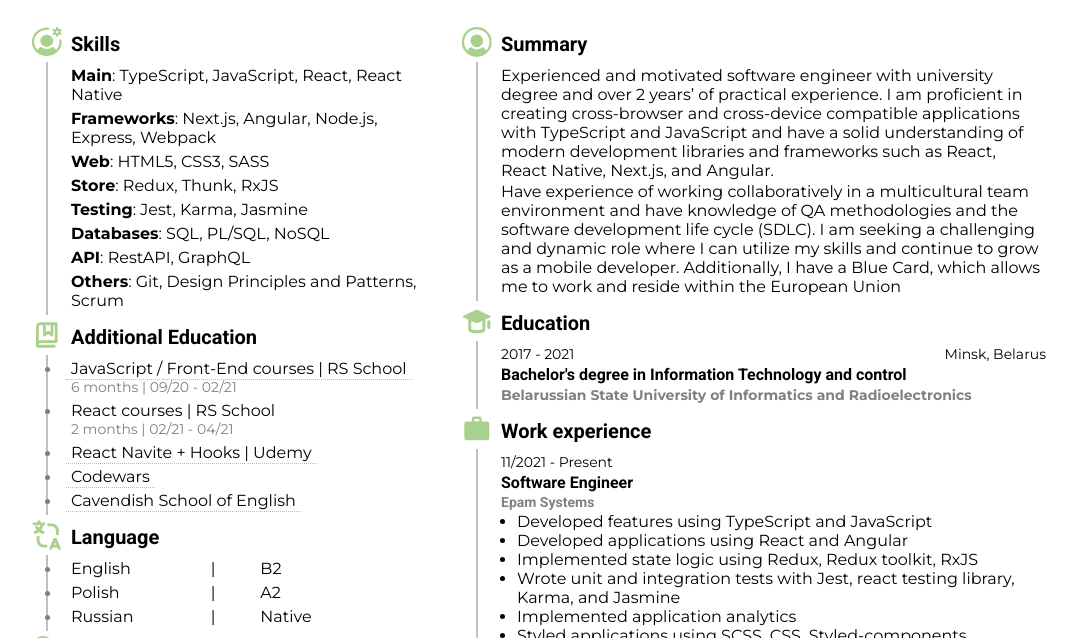
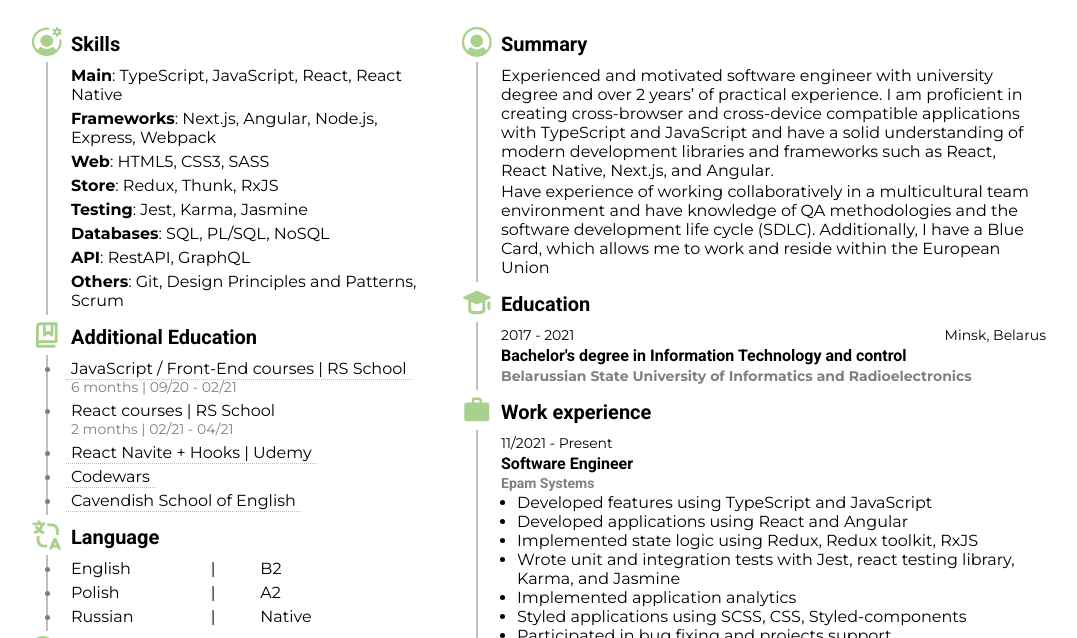
Before and after one commit to pozhitok-egor/cv, a website built with webpack: page src/index.html in a window 1280 px wide. Shown: the part 145-783 px from the top of the page, without its empty margins (94-1171 px from the left). Built offline with nearby package versions, Linux system fonts and the light colour scheme.

Commit message:
text: change text

```diff
--- a/src/index.html
+++ b/src/index.html
@@ -296,9 +296,7 @@
               >
               <p class="section__text"
                 >Have experience of working collaboratively in a multicultural team environment and
-                have knowledge of QA methodologies and the software development life cycle (SDLC). I
-                am seeking a challenging and dynamic role where I can utilize my skills and continue
-                to grow as a mobile developer.
+                have knowledge of QA methodologies and the software development life cycle (SDLC).
                 Additionally, I have a Blue Card, which allows me to work and reside within the European Union</p
               >
             </div>
```
